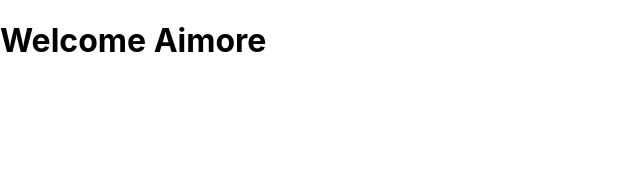
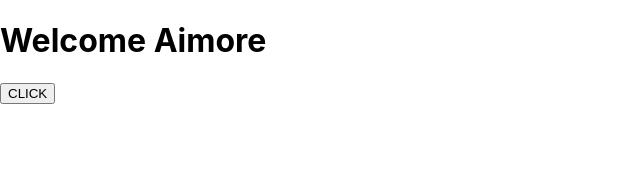
Before and after one commit to sathisharsdg/react3pm, a React (Create React App) app: page / in a window 1280 px wide. Shown: the top 173 px of the page, without its empty margins (0-640 px from the left). Built offline with nearby package versions, Linux system fonts and the light colour scheme.

Commit message:
latest changes

```diff
--- a/src/App.js
+++ b/src/App.js
@@ -1,10 +1,13 @@
 import React from 'react'
 
 function App() {
-
+    const opentext = ()=>{
+        console.log("Hi im clicked");
+    }
   return (
      <>
         <h1>Welcome Aimore</h1>
+         <button onClick={opentext}>CLICK</button>
      </>
   )
 }
```
